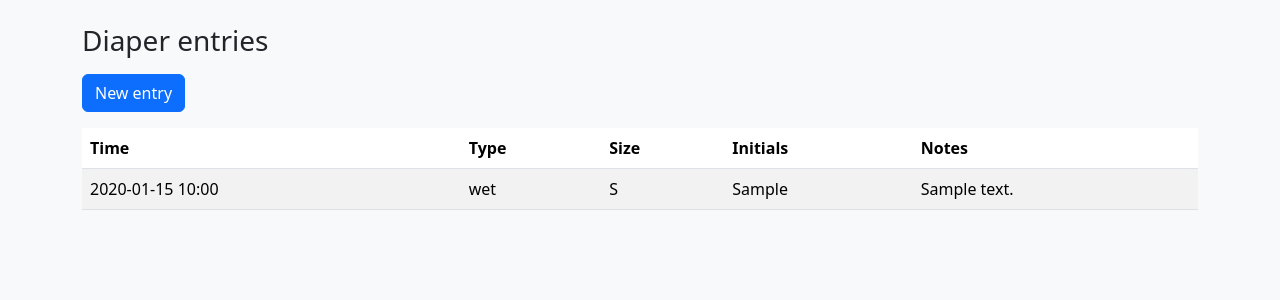
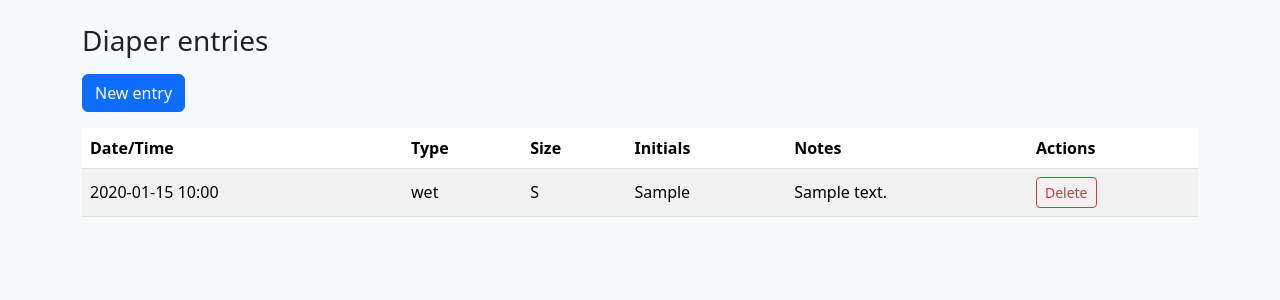
Before and after one commit to supersaiyoon/eli-care-log, a Flask app: page /diapers in a window 1280 px wide. Shown: the part 56-356 px from the top of the page. Run offline with Flask 3, Linux system fonts and the light colour scheme; tables that the repository leaves empty hold one stand-in row (values such as "Sample post").

Commit message:
Add delete for diapers

```diff
--- a/app.py
+++ b/app.py
@@ -73,6 +73,14 @@ def create_diaper():
     flash("Saved diaper entry.")
     return redirect(url_for("list_diapers"))
 
+@app.post("/diapers/<int:diaper_id>/delete")
+def delete_diaper(diaper_id):
+    diaper = Diaper.query.get_or_404(diaper_id)  # Find entry
+    db.session.delete(diaper)                    # Mark for delete
+    db.session.commit()                          # Save change
+    flash("Diaper entry deleted.", "success")    # Notify user
+    return redirect(url_for("list_diapers"))     # Back to list
+
 # Dev server entry point.
 if __name__ == "__main__":
     # One-time table creation; only creates missing tables.
--- a/templates/diapers_list.html
+++ b/templates/diapers_list.html
@@ -8,20 +8,33 @@
   <table class="table table-striped align-middle">
     <thead>
       <tr>
-        <th>Time</th><th>Type</th><th>Size</th><th>Initials</th><th>Notes</th>
+        <th>Date/Time</th>
+        <th>Type</th>
+        <th>Size</th>
+        <th>Initials</th>
+        <th>Notes</th>
+        <th>Actions</th>
       </tr>
     </thead>
     <tbody>
-      {% for x in rows %}
+      {% for d in rows %}
       <tr>
-        <td>{{ x.dt.strftime('%Y-%m-%d %H:%M') }}</td>
-        <td>{{ x.diaper_type }}</td>
-        <td>{{ x.diaper_size }}</td>
-        <td>{{ x.initials }}</td>
-        <td>{{ x.notes or '' }}</td>
+        <td>{{ d.dt.strftime('%Y-%m-%d %H:%M') }}</td>
+        <td>{{ d.diaper_type }}</td>
+        <td>{{ d.diaper_size }}</td>
+        <td>{{ d.initials }}</td>
+        <td>{{ d.notes or '' }}</td>
+        <td>
+          <form action="{{url_for('delete_diaper', diaper_id=d.id)}}" method="post" class="d-inline">
+            <button type="submit" class="btn btn-sm btn-outline-danger"
+                    onclick="return confirm('Delete this entry?');">
+              Delete
+            </button>
+          </form>
+        </td>
       </tr>
       {% else %}
-      <tr><td colspan="5" class="text-muted">No entries yet.</td></tr>
+      <tr><td colspan="5" class="tedt-muted">No entries yet.</td></tr>
       {% endfor %}
     </tbody>
   </table>
```
